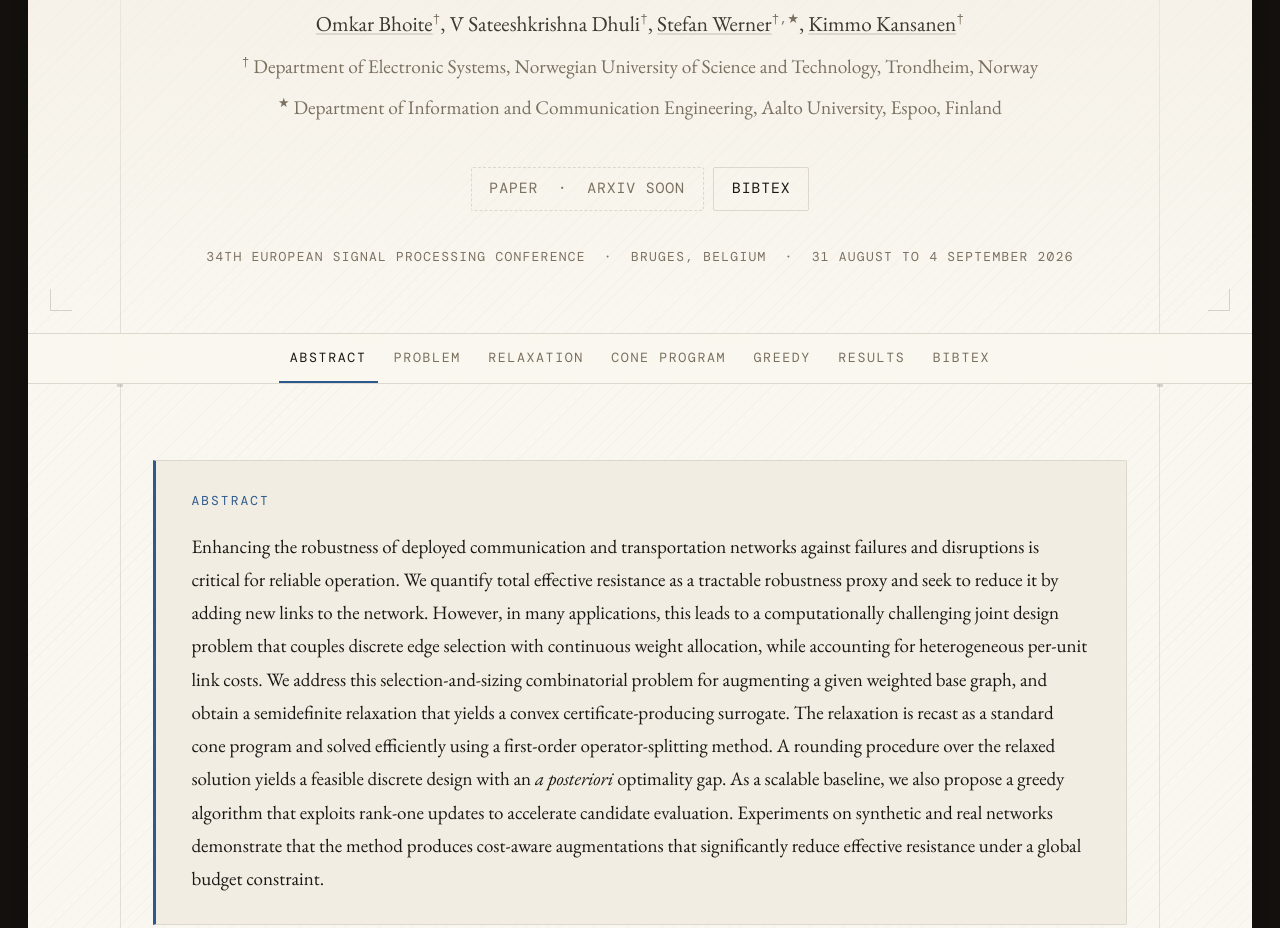
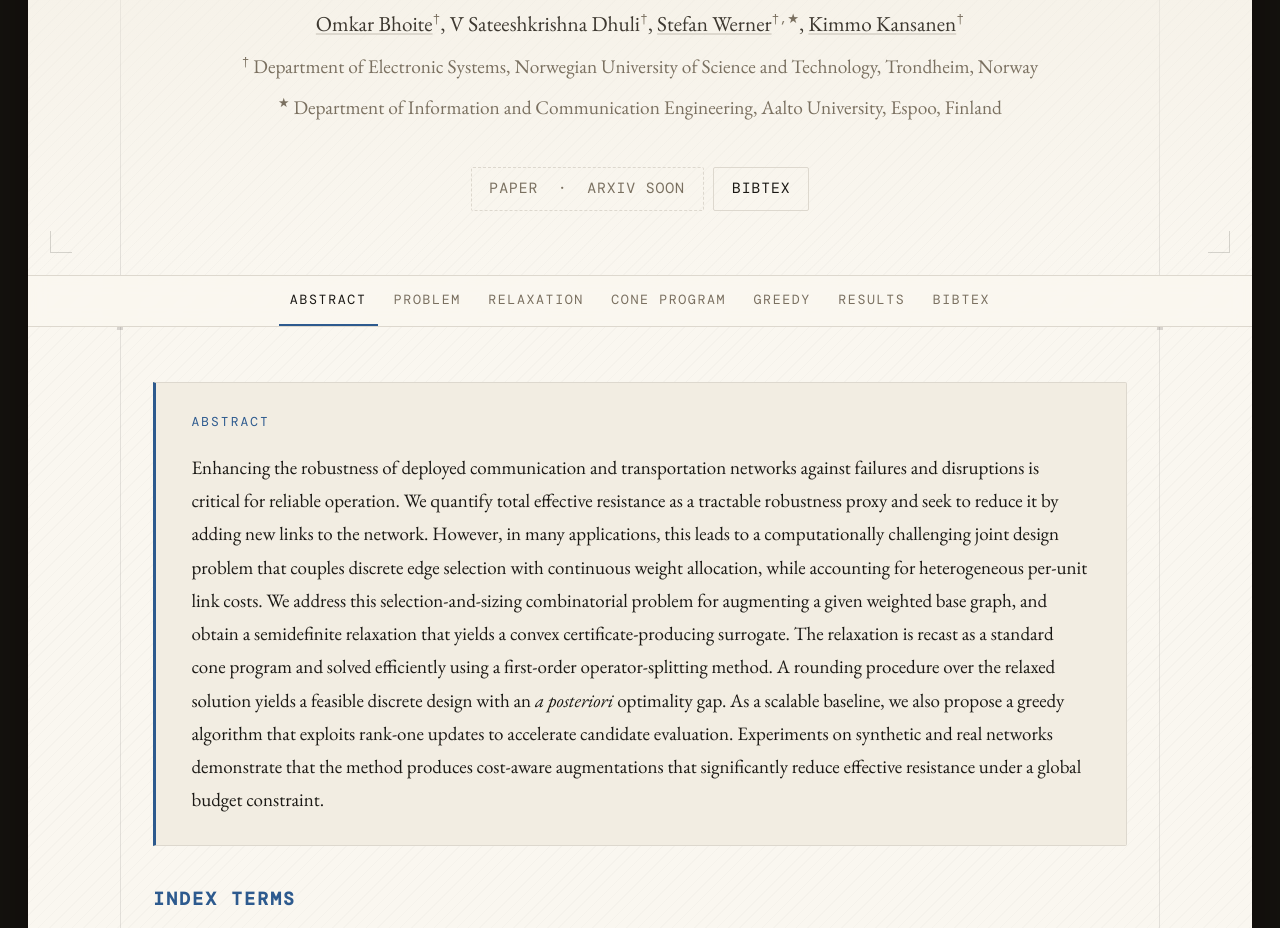
Before and after one commit to omkarbhoite25/cost-aware-graph-augmentation, a plain HTML site: page index.html in a window 1280 px wide. Shown: the part 335-1263 px from the top of the page. Drawn offline with nearby package versions, Linux system fonts and the light colour scheme; a web font is replaced by a local one.

Commit message:
MOD: tighten section spacing and drop the venue strapline
Section padding goes from clamp(2.75rem, 6vw, 4rem) to
clamp(2rem, 4.4vw, 2.9rem), which cuts the gap between adjacent
sections by about a quarter. The conference strapline under the
buttons is removed along with its now unused .venue-detail rule.

```diff
--- a/index.html
+++ b/index.html
@@ -200,15 +200,6 @@
       cursor: default;
     }
 
-    .venue-detail {
-      font-family: var(--mono);
-      font-size: 0.68rem;
-      letter-spacing: 0.1em;
-      text-transform: uppercase;
-      color: var(--ink-3);
-      margin-top: 1.75rem;
-      line-height: 1.9;
-    }
 
     /* ── Nav ─────────────────────────────────────────── */
     nav {
@@ -250,7 +241,7 @@
     section {
       position: relative;
       scroll-margin-top: 3.2rem;
-      padding: clamp(2.75rem, 6vw, 4rem) var(--content-gutter);
+      padding: clamp(2rem, 4.4vw, 2.9rem) var(--content-gutter);
       border-bottom: 1px solid var(--rule-soft);
     }
     section:last-child { border-bottom: none; }
@@ -708,7 +699,6 @@
       <a class="btn btn-secondary" href="#bibtex">BibTeX</a>
     </div>
 
-    <div class="venue-detail">34th European Signal Processing Conference &nbsp;·&nbsp; Bruges, Belgium &nbsp;·&nbsp; 31 August to 4 September 2026</div>
   </header>
 
   <!-- ════════════════════════════════════════════ NAV ═══ -->
```
